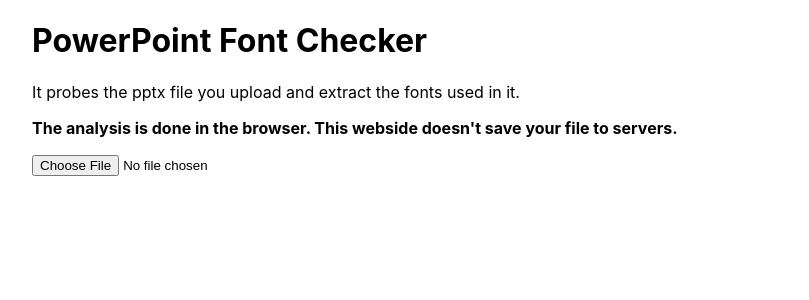
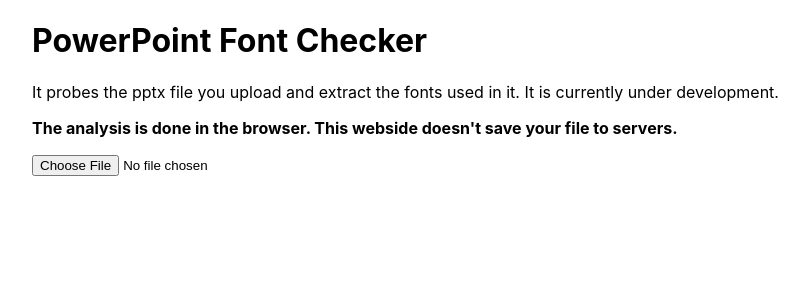
Before and after one commit to europeanplaice/pptx_checker_ts, a React (Create React App) app: page / in a window 1280 px wide. Shown: the top 300 px of the page, without its empty margins (96-905 px from the left). Built offline with nearby package versions, Linux system fonts and the light colour scheme.

Commit message:
Add helmet

```diff
--- a/package.json
+++ b/package.json
@@ -12,10 +12,12 @@
     "@types/node": "^16.11.60",
     "@types/react": "^18.0.21",
     "@types/react-dom": "^18.0.6",
+    "@types/react-helmet": "^6.1.5",
     "gh-pages": "^4.0.0",
     "react": "^18.2.0",
     "react-dom": "^18.2.0",
     "react-ga4": "^1.4.1",
+    "react-helmet": "^6.1.0",
     "react-scripts": "5.0.1",
     "typescript": "^4.8.3",
     "web-vitals": "^2.1.4"
--- a/src/App.tsx
+++ b/src/App.tsx
@@ -1,6 +1,7 @@
 import React, { Component } from 'react';
 import './App.css';
 import ReactGA from "react-ga4";
+import { Helmet } from "react-helmet"
 var JSZip = require("jszip");
 
 ReactGA.initialize("G-VD84Q5CF27");
@@ -89,8 +90,15 @@
   render = () => {
     return (
       <div className='container'>
+        <Helmet>
+          <title>Powerpoint layout validator</title>
+          <meta
+              name="description"
+              content="It probes the pptx file you upload and extract the fonts used in it."
+          />
+        </Helmet>
         <h1>PowerPoint Font Checker</h1>
-        <p>It probes the pptx file you upload and extract the fonts used in it. </p>
+        <p>It probes the pptx file you upload and extract the fonts used in it. It is currently under development.</p>
         <p><b> The analysis is done in the browser. This webside doesn't save your file to servers.</b></p>
         <input type="file" onChange={(e) => this.showFile(e)} />
         <div id="font_flag"></div>
```
Also changed, not shown: 1 other file (tests, documents, lock files or other folders).
